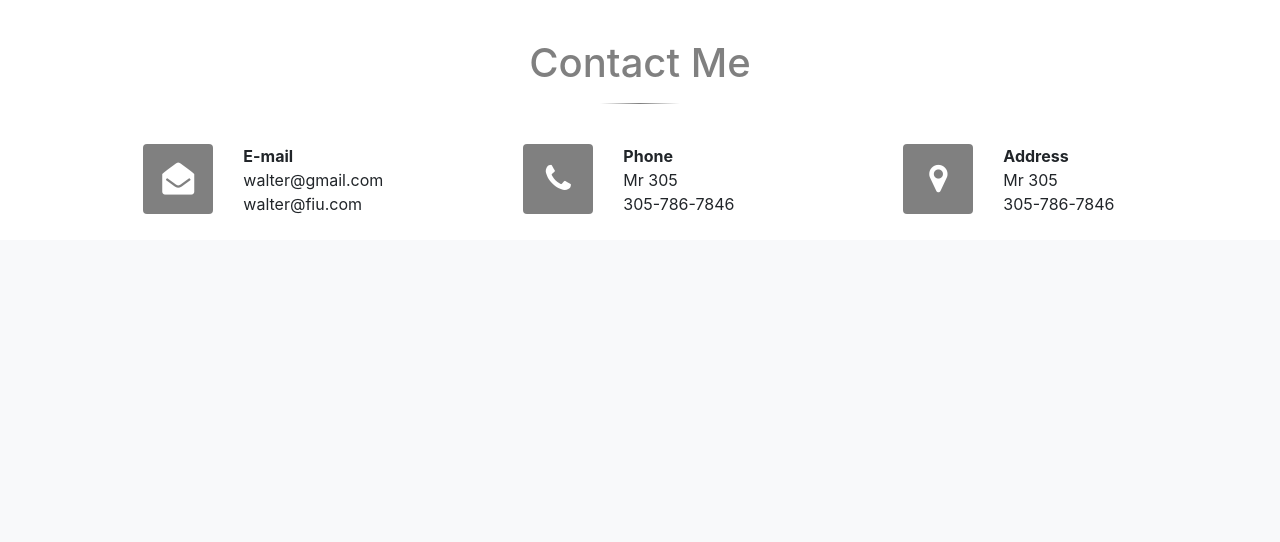
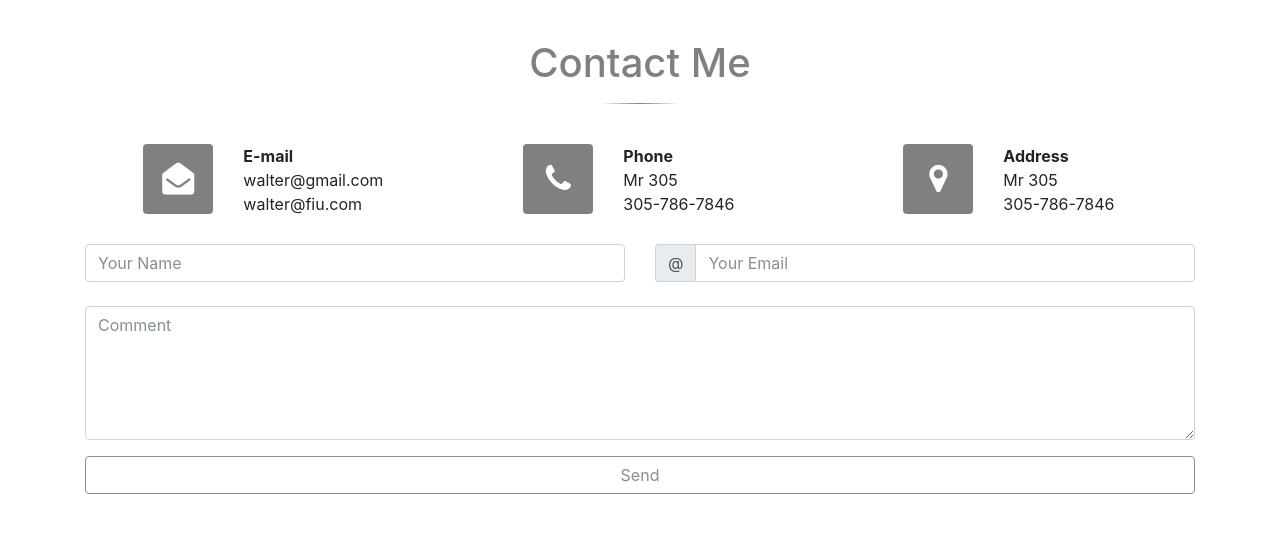
Before and after one commit to oscarMartinezMalo/Example-of-resume, a PHP site: page / in a window 1280 px wide. Shown: the part 5583-6125 px from the top of the page. Before the commit the page ends 5797 px from the top, so only its background shows below. Run offline with PHP 8.4, Linux system fonts and the light colour scheme; some libraries are stand-ins or nearby versions.

Commit message:
myStyles file
standardizing the Html and the sass file

```diff
--- a/components/scss/myStyle.scss
+++ b/components/scss/myStyle.scss
@@ -238,3 +238,16 @@ div.resume {
 	 	border-radius: 5px;
 	 }
 }
+
+footer {
+	.fa {
+		font-size: 2em;
+	}
+
+	a {
+		text-decoration: none;
+		&:hover {
+			text-decoration: none;
+		}
+	}
+}
--- a/index.php
+++ b/index.php
@@ -24,6 +24,9 @@
 			<?php include "sections/myvideos.php" ;?>
 			<?php include "sections/mywork.php" ;?>
 			<?php include "sections/contactme.php" ;?>
+			<iframe  width="100%"  height="400"  frameborder="0" style="border:0"  src="https://www.google.com/maps/embed/v1/place?key=AIzaSyA0kkBMUjx6m2boflcIXBxBQ0Ee_7lcrg8 &q=Westchester,Miami+FL" allowfullscreen>
+      		</iframe>
+      		<?php include "sections//footer.php"; ?>
 		</div>
 </body>
 <script src="https://code.jquery.com/jquery-3.2.1.slim.min.js" integrity="sha384-KJ3o2DKtIkvYIK3UENzmM7KCkRr/rE9/Qpg6aAZGJwFDMVNA/GpGFF93hXpG5KkN" crossorigin="anonymous"></script>
--- a/sections/contactme.php
+++ b/sections/contactme.php
@@ -1,12 +1,12 @@
-<section class="myvideos container-fluid">
+<section class="contactme container-fluid">
 	<div class="container">
 		<h1>Contact Me</h1>
 		<hr class="hr">
 		<div class="row py-4">
 			<div class="col-md-4">
-				<div class="row">
+				<div class="row mb-1">
 					<div class="col-5">
-						<div class="square rounded float-right"><span class="fa fa-envelope-open center-icons"></span></div>
+						<div class="square rounded float-left float-md-right"><span class="fa fa-envelope-open center-icons"></span></div>
 					</div>
 					<div class="col-7"><p class="mb-0"><strong>E-mail</strong></p>
 						<p class="mb-0">walter@gmail.com </p>
@@ -15,9 +15,9 @@
 				</div>
 			</div>
 			<div class="col-md-4">
-				<div class="row">
+				<div class="row mb-1">
 					<div class="col-5">
-						<div class="square rounded float-right"><span class="fa fa-phone center-icons"></span></div>
+						<div class="square rounded float-left float-md-right"><span class="fa fa-phone center-icons"></span></div>
 					</div>
 					<div class="col-7"><p class="mb-0"><strong>Phone</strong></p>
 						<p class="mb-0">Mr 305 </p>
@@ -26,9 +26,9 @@
 				</div>
 			</div>
 			<div class="col-md-4">
-				<div class="row">
+				<div class="row mb-1">
 					<div class="col-5">
-						<div class="square rounded float-right"><span class="fa fa-map-marker center-icons"></span></div>
+						<div class="square rounded float-left float-md-right"><span class="fa fa-map-marker center-icons"></span></div>
 					</div>
 					<div class="col-7"><p class="mb-0"><strong>Address</strong></p>
 						<p class="mb-0">Mr 305 </p>
@@ -37,5 +37,39 @@
 				</div>
 			</div>
 		</div>
+	    <form id="myForm" action="" >
+			<div class="row mb-2">
+				<div class="col-sm-6 form-group">
+				  <input class="form-control" id="name" name="name" placeholder="Your Name" type="text" pattern="[A-Za-z]{3,40}" required>
+				</div>
+				<div class="col-sm-6 form-group input-group">
+					<div class="input-group-addon">@</div>
+				  	<input class="form-control " id="email" name="email" placeholder="Your Email" type="email" pattern="[a-z0-9._%+-]+@[a-z0-9.-]+\.[a-z]{2,4}$" required>
+				</div>
+			</div>
+	      	<textarea class="form-control" id="comments" name="comments" placeholder="Comment" rows="5"></textarea>
+			<div class="row my-3">
+				<div class="col-sm-12 form-group text-center">
+				  <button  class="btn btn-outline-secondary btn-block mb-3" type="submit" id="submit">Send</button>
+				</div>
+			</div>
+	    </form>
+     <!-- Modal -->
+    	<div class="modal fade" id="myModal" role="dialog">
+    		<div class="modal-dialog modal-sm">
+    		  <div class="modal-content">
+    		    <div class="modal-header bg-2">
+    		      <button type="button" class="close" data-dismiss="modal">&times;</button>
+    		      <h4 class="modal-title"></h4>
+    		    </div>
+    		    <div class="modal-body text-center bg-1">
+    		      <p id="modalText"></p>
+    		    </div>
+    		    <div class="modal-footer bg-2">
+    		      <button type="button" class="btn btn-default" data-dismiss="modal">Close</button>
+    		    </div>
+    		  </div>
+    		</div>
+    	</div>
 	</div>
 </section>
--- /dev/null
+++ b/sections/footer.php
@@ -0,0 +1,4 @@
+<footer class="container text-center">
+  <a href="#myPage" class="fa fa-chevron-circle-up" title="To Top"></a>
+  <p>You made it to the bottom<a href="https://www.walter.com " title="Visit Walter Izquierdo"> www.walter.com</a></p>
+</footer>
--- a/sections/heroImage.php
+++ b/sections/heroImage.php
@@ -1,4 +1,4 @@
-<div class="hero-image">
+<section class="hero-image">
 	<div class="hero-text">
 		<h1 class="h1-white">Walter Izquierdo</h1>
 		<p class="pb-3">Php. Data Mining</p>
@@ -10,4 +10,4 @@
 	<div class="image-wrap">
 		<img src="./images/faceImage.jpg" class="mx-auto d-block img-thumbnail" alt="">
 	</div>
-</div>
+</section>
```
Also changed, not shown: css/myStyle.css.
